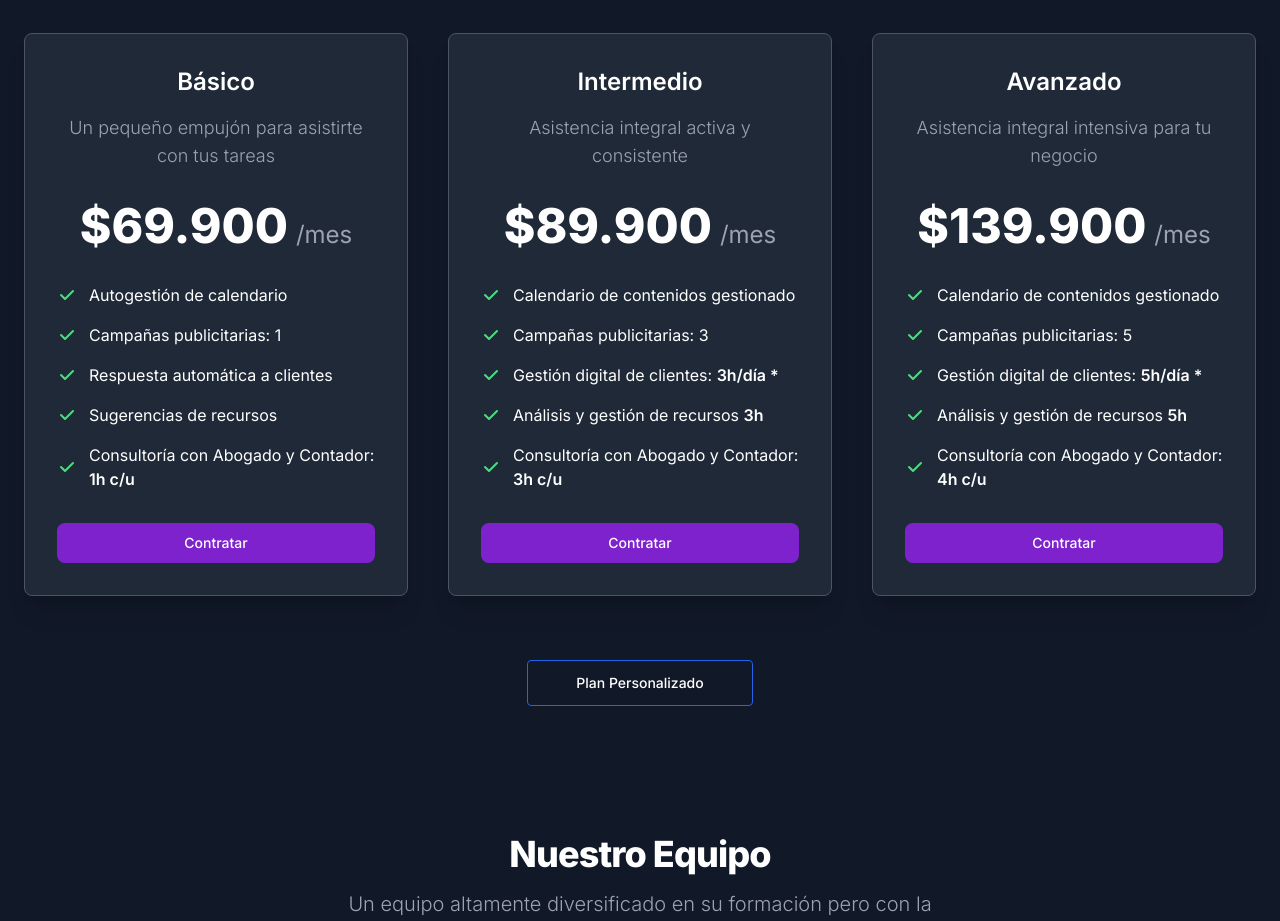
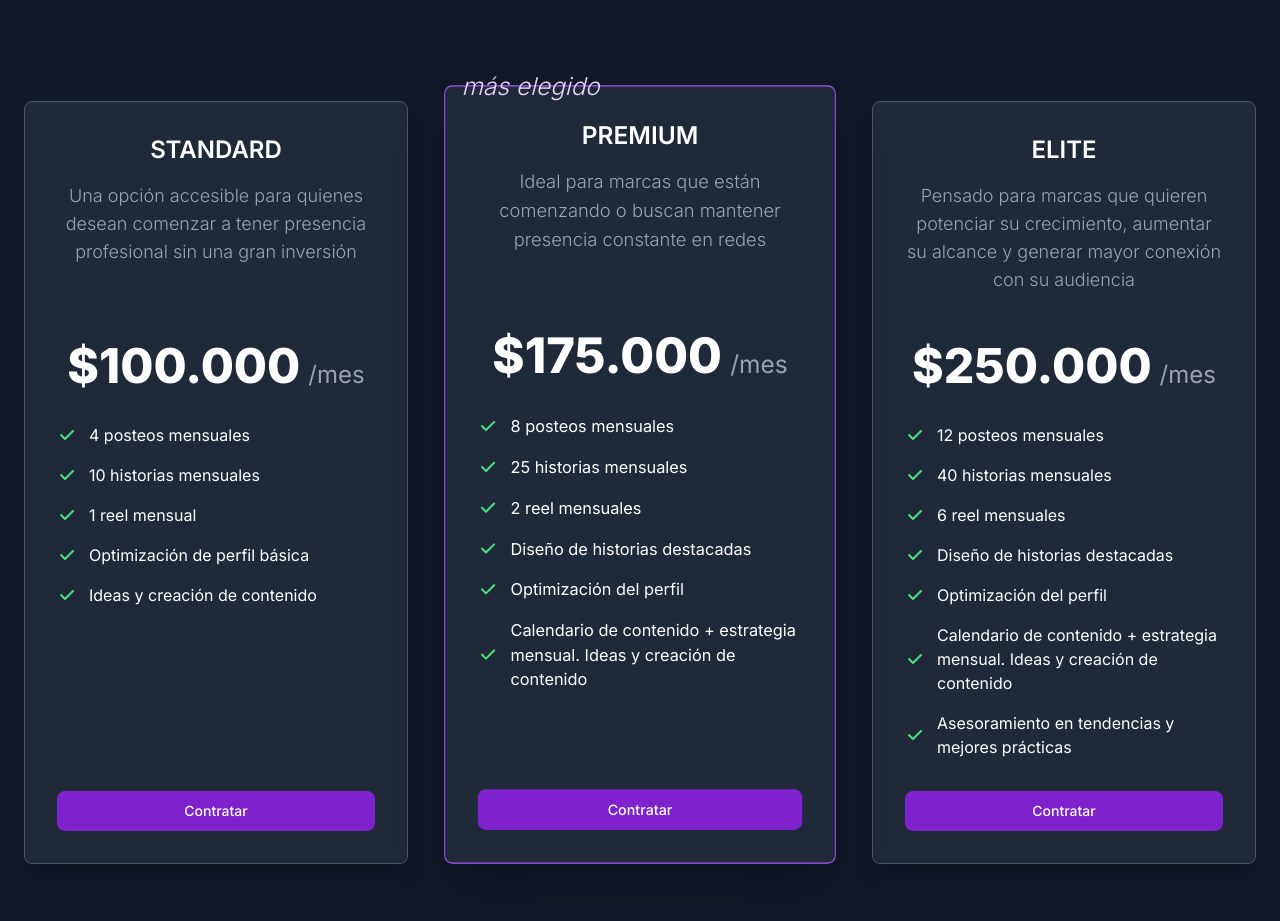
Before and after one commit to facundoadaro/SpeedItUP, a Next.js app: page / in a window 1280 px wide. Shown: the part 1875-2796 px from the top of the page. Built offline with nearby package versions, Linux system fonts and the light colour scheme.

Commit message:
sección de nuestro equipo ocultada, información y precios de planes actualizados y mejora de cards de precios

```diff
--- a/app/page.js
+++ b/app/page.js
@@ -275,8 +275,8 @@ export default function Home() {
 
       {/* Acá comienza Pricing */}
       <section className="bg-gray-900" id="pricing">
-        <div className="py-8 px-4 mx-auto max-w-screen-xl lg:py-16 lg:px-6">
-          <div className="mx-auto max-w-screen-md text-center mb-8 lg:mb-12">
+        <div className="py-12 px-4 mx-auto max-w-screen-xl lg:py-16 lg:px-6">
+          <div className="mx-auto py-4 max-w-screen-md text-center mb-8 lg:mb-12">
             <h2 className="mb-4 text-4xl tracking-tight font-extrabold text-white">
               Diseñado para cumplir con tus necesidades
             </h2>
@@ -285,23 +285,25 @@ export default function Home() {
               vida, aunque si lo precisas podemos dar una solución a medida.
             </p>
           </div>
-          <div className="space-y-8 lg:grid lg:grid-cols-3 sm:gap-6 xl:gap-10 lg:space-y-0">
-            {/* <!-- Pricing Card --> */}
-            <div className="flex flex-col p-6 mx-auto max-w-lg text-center rounded-lg border border-gray-600 xl:p-8 bg-gray-800 text-white shadow-xl transition hover:border-purple-700 hover:shadow-purple-700">
-              <h3 className="mb-4 text-2xl font-semibold">Básico</h3>
+          <div className="space-y-8 pt-4 lg:grid lg:grid-cols-3 sm:gap-6 xl:gap-10 lg:space-y-0">
+            {/* <!-- Pricing Card STANDARD --> */}
+            <div className="flex flex-col h-full p-6 mx-auto max-w-lg text-center rounded-lg border border-gray-600 xl:p-8 bg-gray-800 text-white shadow-xl transition hover:border-purple-700 hover:shadow-purple-700">
+              <div className="mb-4 min-h-[160px]">
+                <h3 className="mb-4 text-2xl font-semibold">STANDARD</h3>
                 <p className="font-light sm:text-lg text-gray-400">
                   {/* "Tengo en claro que hacer, pero me vendría bien un poco de
             ayuda." */}{" "}
-                Un pequeño empujón para asistirte con tus tareas
+                  Una opción accesible para quienes desean comenzar a tener
+                  presencia profesional sin una gran inversión
                 </p>
+              </div>
               <div className="flex justify-center items-baseline my-8">
-                <span className="mr-2 text-5xl font-extrabold">$69.900</span>
+                <span className="mr-2 text-5xl font-extrabold">$100.000</span>
                 <span className="text-2xl text-gray-400">/mes</span>
               </div>
               {/* <!-- List --> */}
-              <ul role="list" className="mb-8 space-y-4 text-left">
+              <ul role="list" className="mb-8 space-y-4 text-left flex-1">
                 <li className="flex items-center space-x-3">
-                  {/* <!-- Icon --> */}
                   <svg
                     className="flex-shrink-0 w-5 h-5 text-green-400"
                     fill="currentColor"
@@ -314,10 +316,9 @@ export default function Home() {
                       clipRule="evenodd"
                     ></path>
                   </svg>
-                  <span>Autogestión de calendario</span>
+                  <span>4 posteos mensuales</span>
                 </li>
                 <li className="flex items-center space-x-3">
-                  {/* <!-- Icon --> */}
                   <svg
                     className="flex-shrink-0 w-5 h-5 text-green-400"
                     fill="currentColor"
@@ -330,10 +331,9 @@ export default function Home() {
                       clipRule="evenodd"
                     ></path>
                   </svg>
-                  <span>Campañas publicitarias: 1</span>
+                  <span>10 historias mensuales</span>
                 </li>
                 <li className="flex items-center space-x-3">
-                  {/* <!-- Icon --> */}
                   <svg
                     className="flex-shrink-0 w-5 h-5 text-green-400"
                     fill="currentColor"
@@ -347,13 +347,12 @@ export default function Home() {
                     ></path>
                   </svg>
                   <span>
-                    Respuesta automática a clientes
+                    1 reel mensual
                     {/* {" "}
               <span className="font-semibold"></span> */}
                   </span>
                 </li>
                 <li className="flex items-center space-x-3">
-                  {/* <!-- Icon --> */}
                   <svg
                     className="flex-shrink-0 w-5 h-5 text-green-400"
                     fill="currentColor"
@@ -367,12 +366,11 @@ export default function Home() {
                     ></path>
                   </svg>
                   <span>
-                    Sugerencias de recursos{" "}
+                    Optimización de perfil básica{" "}
                     {/* <span className="font-semibold">1h c/u</span> */}
                   </span>
                 </li>
                 <li className="flex items-center space-x-3">
-                  {/* <!-- Icon --> */}
                   <svg
                     className="flex-shrink-0 w-5 h-5 text-green-400"
                     fill="currentColor"
@@ -386,34 +384,40 @@ export default function Home() {
                     ></path>
                   </svg>
                   <span>
-                    Consultoría con Abogado y Contador:{" "}
-                    <span className="font-semibold">1h c/u</span>
+                    Ideas y creación de contenido{" "}
+                    {/*<span className="font-semibold">1h c/u</span>*/}
                   </span>
                 </li>
               </ul>
               <a
                 href="https://wa.link/lh8lim"
                 target="_blank"
-                className=" bg-purple-700 hover:bg-purple-900 focus:ring-4 font-medium rounded-lg text-sm px-5 py-2.5 text-center text-white focus:ring-primary-900"
+                className="bg-purple-700 hover:bg-purple-900 focus:ring-4 font-medium rounded-lg text-sm px-5 py-2.5 text-center text-white focus:ring-primary-900"
               >
                 Contratar
               </a>
             </div>
-            {/* <!-- Pricing Card --> */}
-            <div className="flex flex-col p-6 mx-auto max-w-lg text-center rounded-lg border border-gray-600 xl:p-8 bg-gray-800 text-white shadow-xl transition hover:border-purple-700 hover:shadow-purple-700">
-              <h3 className="mb-4 text-2xl font-semibold">Intermedio</h3>
+
+            {/* <!-- Pricing Card PREMIUM --> */}
+            <div className="relative -z-3 flex flex-col h-full p-6 mx-auto max-w-lg text-center rounded-lg border border-purple-500 xl:p-8 bg-gray-800 text-white shadow-2xl transition hover:border-purple-700 hover:shadow-purple-700 lg:-translate-y-2 lg:scale-[1.02]">
+              <span className="absolute -top-4 left-4 font-light text-2xl italic text-purple-200">
+                más elegido
+              </span>
+              <div className="mb-4 min-h-[160px]">
+                <h3 className="mb-4 text-2xl font-semibold">PREMIUM</h3>
                 <p className="font-light sm:text-lg text-gray-400">
                   {/*Tengo noción a grandes rasgos pero necesito que me acompañen.*/}{" "}
-                Asistencia integral activa y consistente
+                  Ideal para marcas que están comenzando o buscan mantener
+                  presencia constante en redes
                 </p>
+              </div>
               <div className="flex justify-center items-baseline my-8">
-                <span className="mr-2 text-5xl font-extrabold">$89.900</span>
+                <span className="mr-2 text-5xl font-extrabold">$175.000</span>
                 <span className=" text-2xl text-gray-400">/mes</span>
               </div>
               {/* <!-- List --> */}
-              <ul role="list" className="mb-8 space-y-4 text-left">
+              <ul role="list" className="mb-8 space-y-4 text-left flex-1">
                 <li className="flex items-center space-x-3">
-                  {/* <!-- Icon --> */}
                   <svg
                     className="flex-shrink-0 w-5 h-5 text-green-400"
                     fill="currentColor"
@@ -426,10 +430,9 @@ export default function Home() {
                       clipRule="evenodd"
                     ></path>
                   </svg>
-                  <span>Calendario de contenidos gestionado</span>
+                  <span>8 posteos mensuales</span>
                 </li>
                 <li className="flex items-center space-x-3">
-                  {/* <!-- Icon --> */}
                   <svg
                     className="flex-shrink-0 w-5 h-5 text-green-400"
                     fill="currentColor"
@@ -442,10 +445,9 @@ export default function Home() {
                       clipRule="evenodd"
                     ></path>
                   </svg>
-                  <span>Campañas publicitarias: 3</span>
+                  <span>25 historias mensuales</span>
                 </li>
                 <li className="flex items-center space-x-3">
-                  {/* <!-- Icon --> */}
                   <svg
                     className="flex-shrink-0 w-5 h-5 text-green-400"
                     fill="currentColor"
@@ -459,12 +461,11 @@ export default function Home() {
                     ></path>
                   </svg>
                   <span>
-                    Gestión digital de clientes:{" "}
-                    <span className="font-semibold">3h/día *</span>
+                    2 reel mensuales{" "}
+                    {/* <span className="font-semibold">3h/día *</span> */}
                   </span>
                 </li>
                 <li className="flex items-center space-x-3">
-                  {/* <!-- Icon --> */}
                   <svg
                     className="flex-shrink-0 w-5 h-5 text-green-400"
                     fill="currentColor"
@@ -478,12 +479,11 @@ export default function Home() {
                     ></path>
                   </svg>
                   <span>
-                    Análisis y gestión de recursos{" "}
-                    <span className="font-semibold">3h</span>
+                    Diseño de historias destacadas{" "}
+                    {/* <span className="font-semibold">3h</span> */}
                   </span>
                 </li>
                 <li className="flex items-center space-x-3">
-                  {/* <!-- Icon --> */}
                   <svg
                     className="flex-shrink-0 w-5 h-5 text-green-400"
                     fill="currentColor"
@@ -497,66 +497,11 @@ export default function Home() {
                     ></path>
                   </svg>
                   <span>
-                    Consultoría con Abogado y Contador:{" "}
-                    <span className="font-semibold">3h c/u</span>
+                    Optimización del perfil{" "}
+                    {/* <span className="font-semibold">3h c/u</span> */}
                   </span>
                 </li>
-              </ul>
-              <a
-                href="https://wa.link/5j29hd"
-                target="_blank"
-                className="bg-purple-700 hover:bg-purple-900 focus:ring-4 font-medium rounded-lg text-sm px-5 py-2.5 text-center text-white  focus:ring-primary-900"
-              >
-                Contratar
-              </a>
-            </div>
-            {/* <!-- Pricing Card --> */}
-            <div className="flex flex-col p-6 mx-auto max-w-lg text-center rounded-lg border  border-gray-600 xl:p-8 bg-gray-800 text-white shadow-xl transition hover:border-purple-700 hover:shadow-purple-700">
-              <h3 className="mb-4 text-2xl font-semibold">Avanzado</h3>
-              <p className="font-light sm:text-lg text-gray-400">
-                {/* "Tengo una idea pero no se por donde comenzar ni que hacer." */}{" "}
-                Asistencia integral intensiva para tu negocio
-              </p>
-              <div className="flex justify-center items-baseline my-8">
-                <span className="mr-2 text-5xl font-extrabold">$139.900</span>
-                <span className="text-2xl text-gray-400">/mes</span>
-              </div>
-              {/* <!-- List --> */}
-              <ul role="list" className="mb-8 space-y-4 text-left">
                 <li className="flex items-center space-x-3">
-                  {/* <!-- Icon --> */}
-                  <svg
-                    className="flex-shrink-0 w-5 h-5 text-green-400"
-                    fill="currentColor"
-                    viewBox="0 0 20 20"
-                    xmlns="http://www.w3.org/2000/svg"
-                  >
-                    <path
-                      fillRule="evenodd"
-                      d="M16.707 5.293a1 1 0 010 1.414l-8 8a1 1 0 01-1.414 0l-4-4a1 1 0 011.414-1.414L8 12.586l7.293-7.293a1 1 0 011.414 0z"
-                      clipRule="evenodd"
-                    ></path>
-                  </svg>
-                  <span>Calendario de contenidos gestionado</span>
-                </li>
-                <li className="flex items-center space-x-3">
-                  {/* <!-- Icon --> */}
-                  <svg
-                    className="flex-shrink-0 w-5 h-5 text-green-400"
-                    fill="currentColor"
-                    viewBox="0 0 20 20"
-                    xmlns="http://www.w3.org/2000/svg"
-                  >
-                    <path
-                      fillRule="evenodd"
-                      d="M16.707 5.293a1 1 0 010 1.414l-8 8a1 1 0 01-1.414 0l-4-4a1 1 0 011.414-1.414L8 12.586l7.293-7.293a1 1 0 011.414 0z"
-                      clipRule="evenodd"
-                    ></path>
-                  </svg>
-                  <span>Campañas publicitarias: 5</span>
-                </li>
-                <li className="flex items-center space-x-3">
-                  {/* <!-- Icon --> */}
                   <svg
                     className="flex-shrink-0 w-5 h-5 text-green-400"
                     fill="currentColor"
@@ -570,12 +515,68 @@ export default function Home() {
                     ></path>
                   </svg>
                   <span>
-                    Gestión digital de clientes:{" "}
-                    <span className="font-semibold">5h/día *</span>
+                    Calendario de contenido + estrategia mensual. Ideas y
+                    creación de contenido{" "}
+                    {/* <span className="font-semibold">3h c/u</span> */}
                   </span>
                 </li>
+              </ul>
+              <a
+                href="https://wa.link/5j29hd"
+                target="_blank"
+                className="bg-purple-700 hover:bg-purple-900 focus:ring-4 font-medium rounded-lg text-sm px-5 py-2.5 text-center text-white  focus:ring-primary-900"
+              >
+                Contratar
+              </a>
+            </div>
+
+            {/* <!-- Pricing Card ELITE --> */}
+            <div className="flex flex-col h-full p-6 mx-auto max-w-lg text-center rounded-lg border border-gray-600 xl:p-8 bg-gray-800 text-white shadow-xl transition hover:border-purple-700 hover:shadow-purple-700">
+              <div className="mb-4 min-h-[160px]">
+                <h3 className="mb-4 text-2xl font-semibold">ELITE</h3>
+                <p className="font-light sm:text-lg text-gray-400">
+                  {/* "Tengo una idea pero no se por donde comenzar ni que hacer." */}{" "}
+                  Pensado para marcas que quieren potenciar su crecimiento,
+                  aumentar su alcance y generar mayor conexión con su audiencia
+                </p>
+              </div>
+              <div className="flex justify-center items-baseline my-8">
+                <span className="mr-2 text-5xl font-extrabold">$250.000</span>
+                <span className="text-2xl text-gray-400">/mes</span>
+              </div>
+              {/* <!-- List --> */}
+              <ul role="list" className="mb-8 space-y-4 text-left flex-1">
                 <li className="flex items-center space-x-3">
-                  {/* <!-- Icon --> */}
+                  <svg
+                    className="flex-shrink-0 w-5 h-5 text-green-400"
+                    fill="currentColor"
+                    viewBox="0 0 20 20"
+                    xmlns="http://www.w3.org/2000/svg"
+                  >
+                    <path
+                      fillRule="evenodd"
+                      d="M16.707 5.293a1 1 0 010 1.414l-8 8a1 1 0 01-1.414 0l-4-4a1 1 0 011.414-1.414L8 12.586l7.293-7.293a1 1 0 011.414 0z"
+                      clipRule="evenodd"
+                    ></path>
+                  </svg>
+                  <span>12 posteos mensuales</span>
+                </li>
+                <li className="flex items-center space-x-3">
+                  <svg
+                    className="flex-shrink-0 w-5 h-5 text-green-400"
+                    fill="currentColor"
+                    viewBox="0 0 20 20"
+                    xmlns="http://www.w3.org/2000/svg"
+                  >
+                    <path
+                      fillRule="evenodd"
+                      d="M16.707 5.293a1 1 0 010 1.414l-8 8a1 1 0 01-1.414 0l-4-4a1 1 0 011.414-1.414L8 12.586l7.293-7.293a1 1 0 011.414 0z"
+                      clipRule="evenodd"
+                    ></path>
+                  </svg>
+                  <span>40 historias mensuales</span>
+                </li>
+                <li className="flex items-center space-x-3">
                   <svg
                     className="flex-shrink-0 w-5 h-5 text-green-400"
                     fill="currentColor"
@@ -589,12 +590,11 @@ export default function Home() {
                     ></path>
                   </svg>
                   <span>
-                    Análisis y gestión de recursos{" "}
-                    <span className="font-semibold">5h</span>
+                    6 reel mensuales{" "}
+                    {/* <span className="font-semibold">3h/día *</span> */}
                   </span>
                 </li>
                 <li className="flex items-center space-x-3">
-                  {/* <!-- Icon --> */}
                   <svg
                     className="flex-shrink-0 w-5 h-5 text-green-400"
                     fill="currentColor"
@@ -608,8 +608,63 @@ export default function Home() {
                     ></path>
                   </svg>
                   <span>
-                    Consultoría con Abogado y Contador:{" "}
-                    <span className="font-semibold">4h c/u</span>
+                    Diseño de historias destacadas{" "}
+                    {/* <span className="font-semibold">3h</span> */}
+                  </span>
+                </li>
+                <li className="flex items-center space-x-3">
+                  <svg
+                    className="flex-shrink-0 w-5 h-5 text-green-400"
+                    fill="currentColor"
+                    viewBox="0 0 20 20"
+                    xmlns="http://www.w3.org/2000/svg"
+                  >
+                    <path
+                      fillRule="evenodd"
+                      d="M16.707 5.293a1 1 0 010 1.414l-8 8a1 1 0 01-1.414 0l-4-4a1 1 0 011.414-1.414L8 12.586l7.293-7.293a1 1 0 011.414 0z"
+                      clipRule="evenodd"
+                    ></path>
+                  </svg>
+                  <span>
+                    Optimización del perfil{" "}
+                    {/* <span className="font-semibold">3h c/u</span> */}
+                  </span>
+                </li>
+                <li className="flex items-center space-x-3">
+                  <svg
+                    className="flex-shrink-0 w-5 h-5 text-green-400"
+                    fill="currentColor"
+                    viewBox="0 0 20 20"
+                    xmlns="http://www.w3.org/2000/svg"
+                  >
+                    <path
+                      fillRule="evenodd"
+                      d="M16.707 5.293a1 1 0 010 1.414l-8 8a1 1 0 01-1.414 0l-4-4a1 1 0 011.414-1.414L8 12.586l7.293-7.293a1 1 0 011.414 0z"
+                      clipRule="evenodd"
+                    ></path>
+                  </svg>
+                  <span>
+                    Calendario de contenido + estrategia mensual. Ideas y
+                    creación de contenido{" "}
+                    {/* <span className="font-semibold">3h c/u</span> */}
+                  </span>
+                </li>
+                <li className="flex items-center space-x-3">
+                  <svg
+                    className="flex-shrink-0 w-5 h-5 text-green-400"
+                    fill="currentColor"
+                    viewBox="0 0 20 20"
+                    xmlns="http://www.w3.org/2000/svg"
+                  >
+                    <path
+                      fillRule="evenodd"
+                      d="M16.707 5.293a1 1 0 010 1.414l-8 8a1 1 0 01-1.414 0l-4-4a1 1 0 011.414-1.414L8 12.586l7.293-7.293a1 1 0 011.414 0z"
+                      clipRule="evenodd"
+                    ></path>
+                  </svg>
+                  <span>
+                    Asesoramiento en tendencias y mejores prácticas{" "}
+                    {/* <span className="font-semibold">3h c/u</span> */}
                   </span>
                 </li>
               </ul>
@@ -622,7 +677,7 @@ export default function Home() {
               </a>
             </div>
           </div>
-          <div className="mt-16 text-center">
+          <div className="mt-16 py-8 text-center">
             <a
               href="https://wa.link/57d9yf"
               target="_blank"
@@ -633,10 +688,11 @@ export default function Home() {
           </div>
         </div>
       </section>
+
       {/* -------------------- */}
 
       {/* Acá comienza El Equipo */}
-      <section className="bg-gray-900" id="our-team">
+      {/*  <section className="bg-gray-900" id="our-team">
         <div className="py-8 px-4 mx-auto max-w-screen-xl text-center lg:py-16 lg:px-6">
           <div className="mx-auto mb-8 max-w-screen-sm lg:mb-16">
             <h2 className="mb-4 text-4xl tracking-tight font-extrabold text-white">
@@ -670,7 +726,7 @@ export default function Home() {
               </h3>
               <p>Ingeniero Industrial | Desarrollador</p>
             </div>
-            {/* <div className="text-center text-gray-500 dark:text-gray-400">
+            <div className="text-center text-gray-500 dark:text-gray-400">
               <img
                 className="mx-auto mb-4 w-36 h-36 rounded-full"
                 src="https://flowbite.s3.amazonaws.com/blocks/marketing-ui/avatars/jese-leos.png"
@@ -680,7 +736,7 @@ export default function Home() {
                 Flavia Nobile
               </h3>
               <p>Contadora</p>
-            </div> */}
+            </div>
             <div className="text-center text-gray-400">
               <img
                 className="mx-auto mb-4 w-36 h-36 rounded-full"
@@ -703,7 +759,6 @@ export default function Home() {
               </h3>
               <p>Diseñador</p>
             </div>
-            {/*
             <div className="text-center text-gray-500 dark:text-gray-400">
               <img
                 className="mx-auto mb-4 w-36 h-36 rounded-full"
@@ -736,10 +791,10 @@ export default function Home() {
                 <a href="#">Neil Sims</a>
               </h3>
               <p>Vue.js Developer</p>
-            </div> */}
             </div>
           </div>
-      </section>
+        </div>
+      </section> */}
 
       {/* Acá comienzan FAQs */}
       {/* <section className="bg-white dark:bg-gray-900" id="faqs">
--- a/app/ui/header.jsx
+++ b/app/ui/header.jsx
@@ -1,6 +1,6 @@
 export default function Header() {
   return (
-    <nav className="fixed top-0 w-full border-gray-200 bg-gray-900">
+    <nav className="fixed z-40 top-0 w-full border-gray-200 bg-gray-900">
       <div className="max-w-screen-xl flex flex-wrap items-center justify-between mx-auto p-2">
         <a
           href="#hero-section"
@@ -69,14 +69,14 @@ export default function Header() {
                 Planes
               </a>
             </li>
-            <li>
+            {/*           <li>
               <a
                 href="#our-team"
                 className="block py-2 px-3 md:p-0 rounded md:hover:text-purple-700 text-white hover:bg-gray-700 hover:text-white md:hover:bg-transparent border-gray-700"
               >
                 Nuestro Equipo
               </a>
-            </li>
+            </li> */}
             {/* <li>
               <a
                 href="#faqs"
```
Lines whose indentation alone changed are shown as unchanged.
